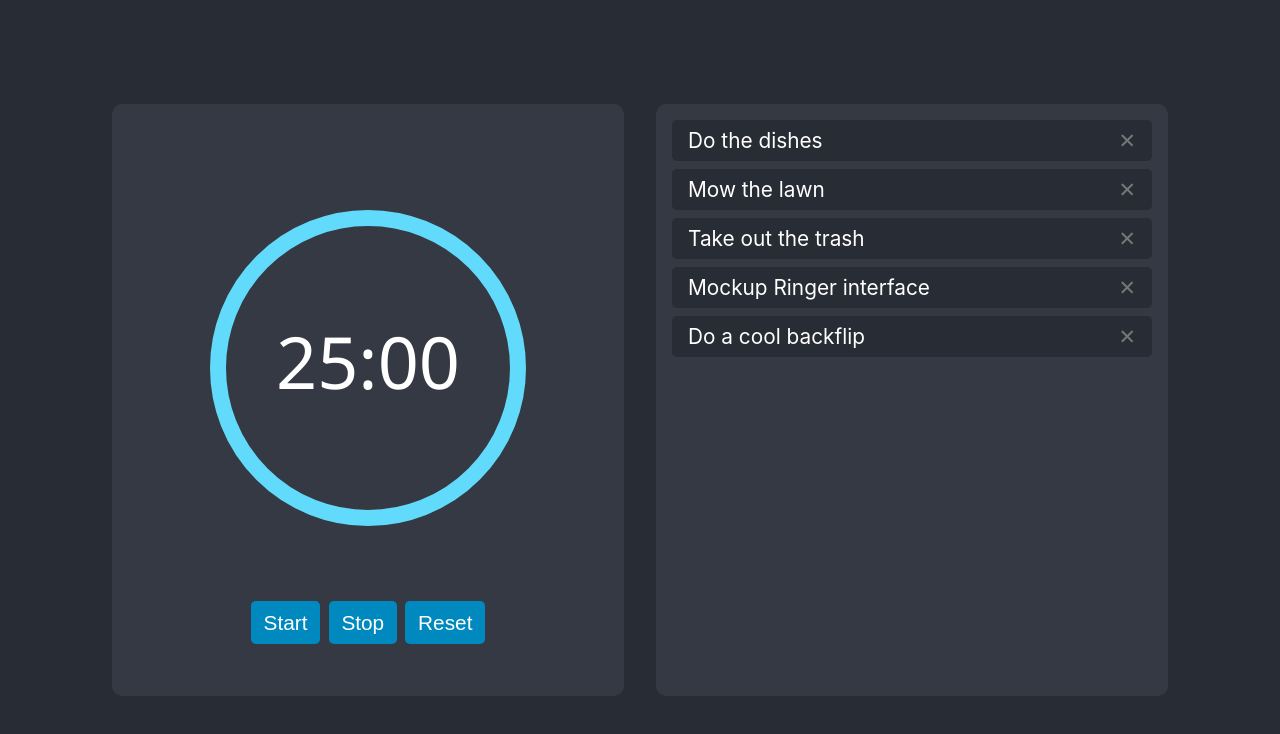
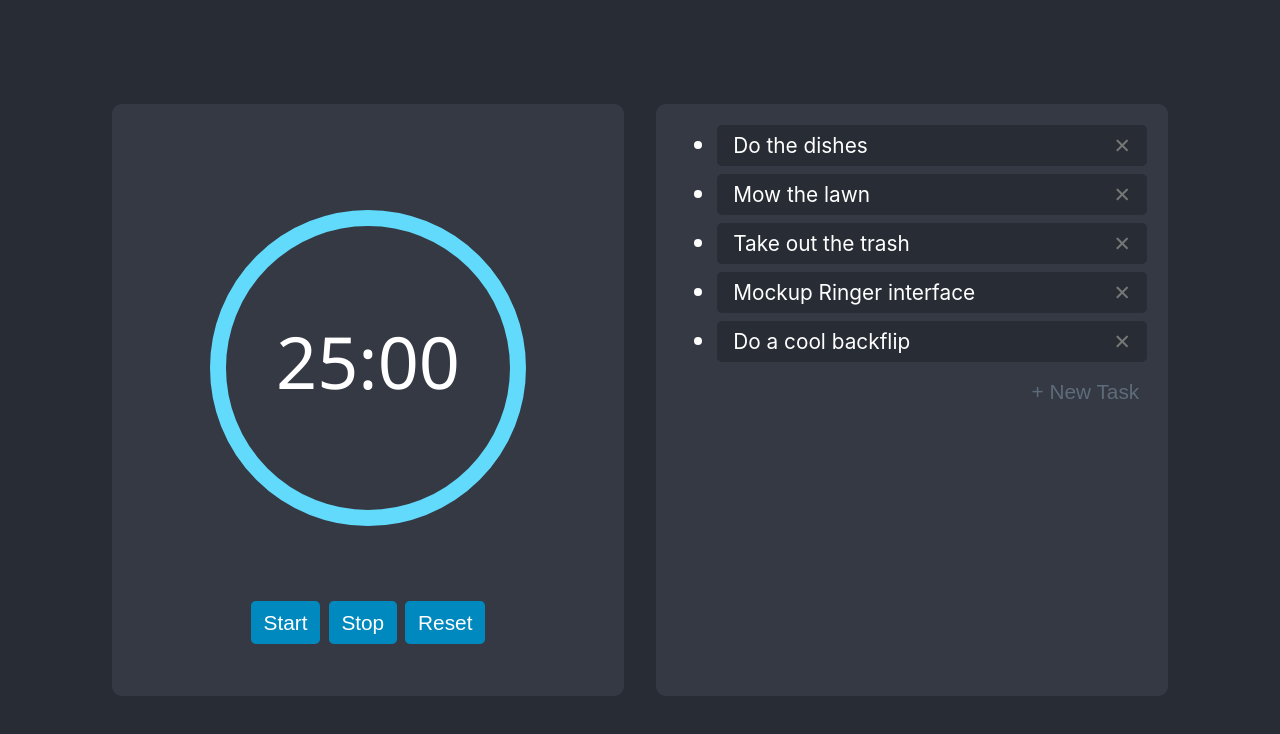
Before and after one commit to vectorwing/Ringer, a React (Create React App) app: page / in a window 1280 px wide. Shown: the top 734 px of the page. Built offline with nearby package versions, Linux system fonts and the light colour scheme.

Commit message:
Update PanelTaskList

```diff
--- /dev/null
+++ b/src/components/ButtonNewTask.css
@@ -0,0 +1,12 @@
+.ButtonNewTask {
+  background: none;
+  color: #5e6c7a;
+  margin: 0;
+  width: 100%;
+  display: flex;
+  flex-direction: row-reverse;
+}
+
+.ButtonNewTask:hover {
+  background: #3d424b;
+}
--- /dev/null
+++ b/src/components/ButtonNewTask.js
@@ -0,0 +1,14 @@
+import React from 'react';
+import './ButtonNewTask.css'
+
+class ButtonNewTask extends React.Component {
+  render() {
+    return (
+      <button className="ButtonNewTask">
+        + New Task
+      </button>
+    );
+  }
+}
+
+export default ButtonNewTask;
--- a/src/components/PanelTaskList.css
+++ b/src/components/PanelTaskList.css
@@ -3,3 +3,7 @@ h2 {
   font-size: 1em;
   margin: 0.2em 0 0.8em 0.2em;
 }
+
+.tasklist {
+  margin: 0.2em;
+}
--- a/src/components/PanelTaskList.js
+++ b/src/components/PanelTaskList.js
@@ -1,6 +1,7 @@
 import React from 'react';
 import Task from './Task.js';
 import './PanelTaskList.css';
+import ButtonNewTask from './ButtonNewTask.js';
 
 class PanelTaskList extends React.Component {
   renderTask(index) {
@@ -14,7 +15,10 @@ class PanelTaskList extends React.Component {
   render() {
     return (
       <div className="panel PanelTaskList">
-        {this.props.tasks.map((task, index) => this.renderTask(index))}
+        <ul className="tasklist">
+          {this.props.tasks.map((task, index) => this.renderTask(index))}
+        </ul>
+        <ButtonNewTask />
       </div>
     );
   }
--- a/src/components/Task.js
+++ b/src/components/Task.js
@@ -6,12 +6,12 @@ class Task extends React.Component {
     const id = this.props.id;
     const text = this.props.text;
     return (
-      <label for={id} className="Task">
-        <p>
-          {text}
-        </p>
-        <p className="Task-remove">✕</p>
-      </label>
+      <li>
+        <label for={id} className="Task">
+          <p>{text}</p>
+          <p className="Task-remove">✕</p>
+        </label>
+      </li>
     );
   }
 }
```
